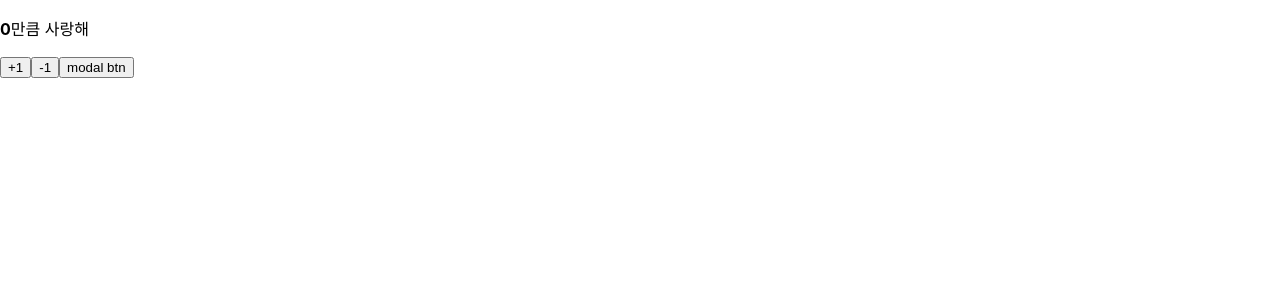
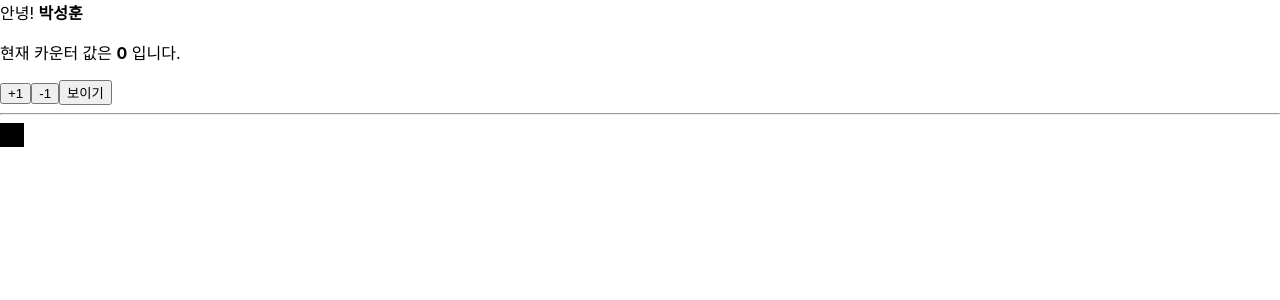
Before and after one commit to Hoon9901/react-study, a React (Create React App) app in the folder react_js/: page / in a window 1280 px wide. Shown: the top 300 px of the page. Built offline with nearby package versions, Linux system fonts and the light colour scheme.

Commit message:
Study: Hooks!

```diff
--- a/react_js/src/App.js
+++ b/react_js/src/App.js
@@ -1,18 +1,25 @@
 import logo from './logo.svg';
 import './App.css';
-import React from 'react';
+import React, { useState } from 'react';
 import MyName from './MyName';
-import Counter from './Counter';
+import Counter from './goHooks/Counter'
+import Info from './goHooks/info';
+import ContextSample from './goHooks/ContextSample';
 
-class App extends React.Component{
-  render() {
-    return (
-      <>
-        <MyName name = "박성훈"/>
-        <Counter/>
-      </>
-    );
-  }
-}
+const App = () => {
+  const [visible, setVisible] = useState(false);
+  return(
+    <>
+      <MyName name = "박성훈"/>
+      <Counter/>
+      <button onClick={() => {setVisible(!visible);}}>
+        {visible ? '숨기기' : '보이기'}
+      </button>
+      <hr />
+      {visible && <Info/>}
+      <ContextSample/>
+    </>
+  );
+};
 
 export default App;
--- a/react_js/src/Counter.js
+++ b/react_js/src/Counter2.js
@@ -1,6 +1,6 @@
 import React from 'react';
 
-class Counter extends React.Component {
+class Counter2 extends React.Component {
     state = {
         number: 0
     }
@@ -32,4 +32,4 @@
       }
 }
 
-export default Counter;
+export default Counter2;
--- /dev/null
+++ b/react_js/src/goHooks/ContextSample.js
@@ -0,0 +1,14 @@
+import React, { createContext, useContext} from 'react';
+
+const ThemeContext = createContext('black');
+const ContextSample = () => {
+    const theme = useContext(ThemeContext);
+    const style ={
+        width : '24px',
+        height : '24px',
+        background : theme
+    };
+    return <div style={style} />;
+};
+
+export default ContextSample;
--- /dev/null
+++ b/react_js/src/goHooks/Counter.js
@@ -0,0 +1,21 @@
+import React, {useState} from 'react';
+
+const Counter = () => {
+    const [value, setValue] = useState(0);  // 비구조화 문법
+    /**
+     * or const value = useState(0);
+     *  value[0], value[1];
+     */
+
+    return (
+        <>
+            <p>
+                현재 카운터 값은 <b>{value}</b> 입니다.
+            </p>
+            <button onClick = {() => setValue(value + 1)}>+1</button>
+            <button onClick = {() => setValue(value - 1)}>-1</button>
+        </>
+    );
+}
+
+export default Counter;
--- /dev/null
+++ b/react_js/src/goHooks/info.js
@@ -0,0 +1,41 @@
+import React,  {useEffect, useState} from 'react';
+
+const Info = () => {
+    const [name, setName] = useState('');
+    const [nickname, setNickname] = useState('');
+
+    useEffect(()=>{
+        console.log('effect');
+        console.log(name);
+        return () => {
+          console.log('cleanup');
+          console.log(name);
+        };
+    }, []);
+    const onChangeName = (e) => {
+        setName(e.target.value);
+    };
+
+    const onChangeNickname = (e) => {
+        setNickname(e.target.value);
+    };
+
+    return(
+        <>
+            <div>
+                <input value={name} onChange={onChangeName}/>
+                <input value={nickname} onChange={onChangeNickname}/>
+            </div>
+            <div>
+                <div>
+                    <b>이름:</b> {name}
+                </div>
+                <div>
+                    <b>닉네임:</b> {nickname}
+                </div>
+            </div>
+        </>
+    );
+}
+
+export default Info;
--- a/react_js/src/index.js
+++ b/react_js/src/index.js
@@ -9,8 +9,7 @@
 
 ReactDOM.render(
   <React.StrictMode>
-    <commandClock />
-    <SayLove />
+    <App/>
   </React.StrictMode>,
   document.getElementById('root')
 );
```
